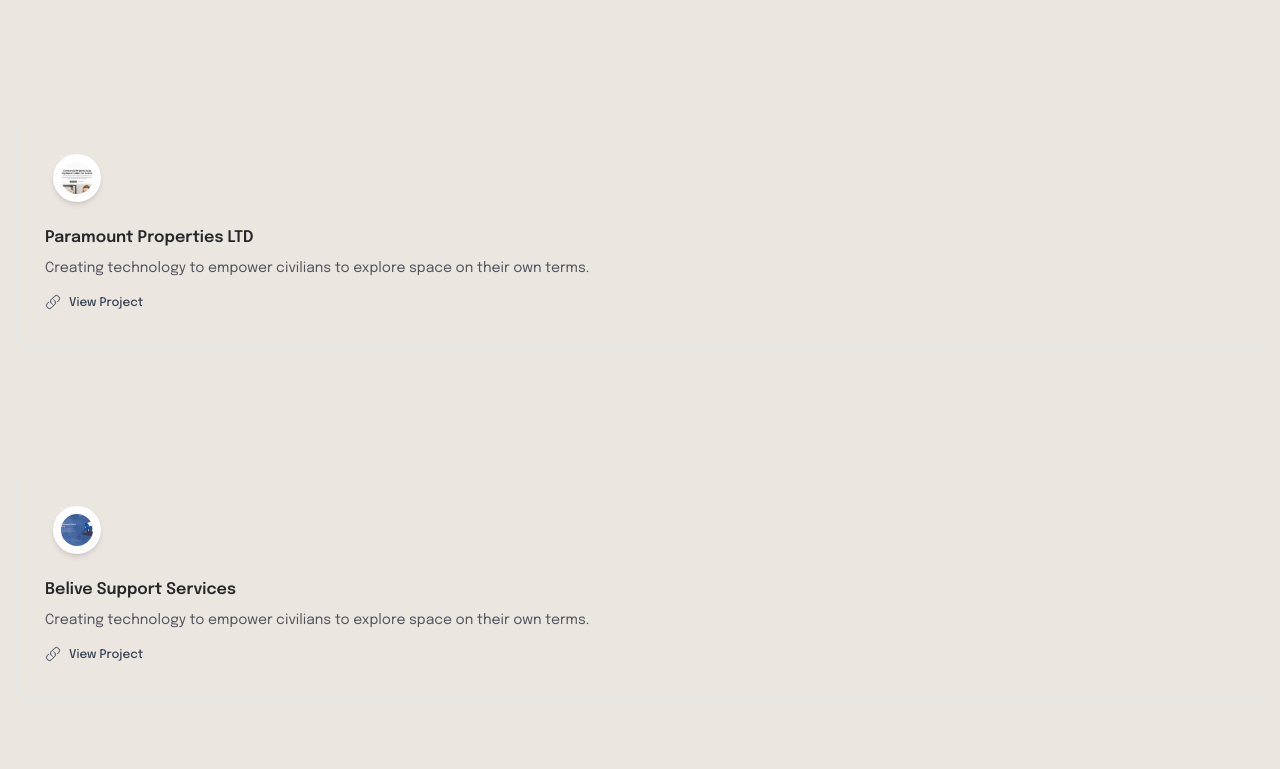
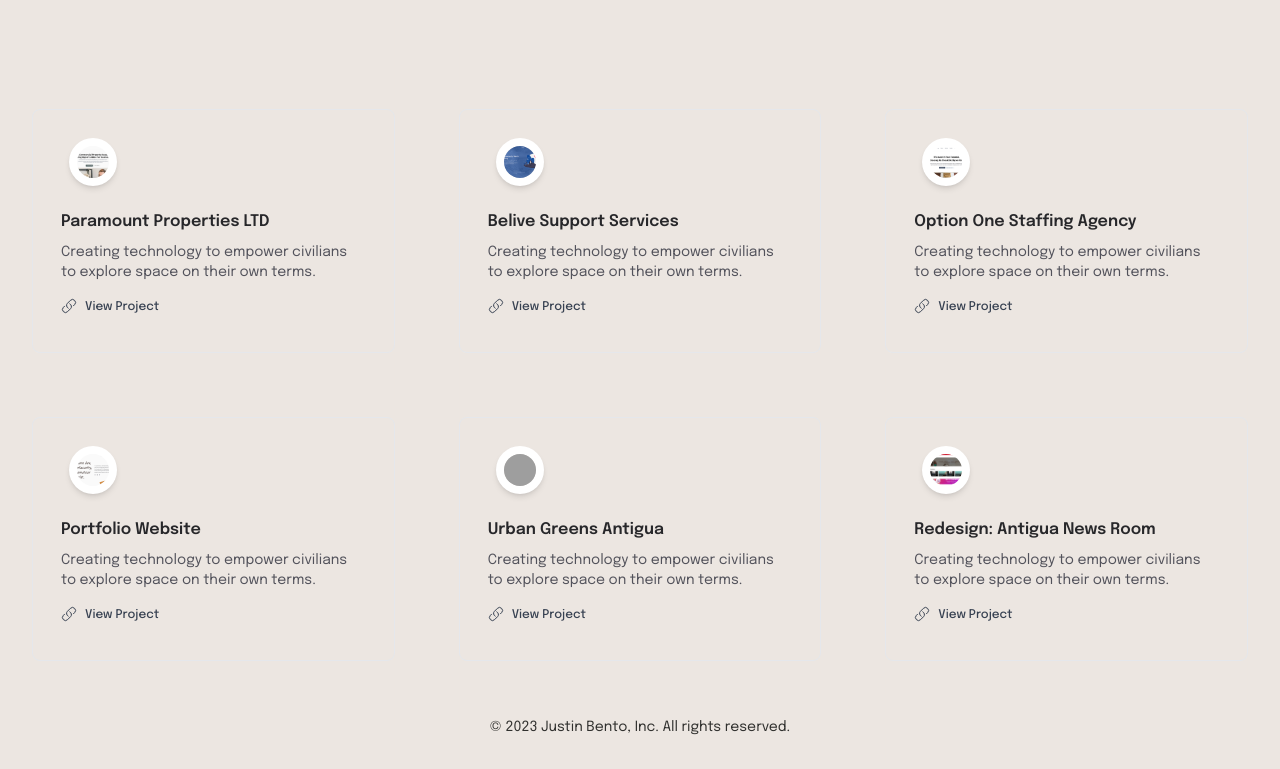
Before and after one commit to Justin-Bento/portfolio, a Next.js app: page /projects in a window 1280 px wide. Shown: the part 411-1180 px from the top of the page. Built offline with nearby package versions, Linux system fonts and the light colour scheme; grey boxes are pictures that could not be loaded.

Commit message:
updated project layout to have a 3-column grid on large displays and reduce on smaller displays

```diff
--- a/pages/projects.tsx
+++ b/pages/projects.tsx
@@ -13,11 +13,11 @@ export default function projects() {
         <meta name="description" content="Join me, on this adventure through my portfolio. Experience my passion for design, dev, and music all located  in one convenient place." />
       </Head>
       <Header />
-      <main className="">
-        <section className="p-4 my-12 md:my-24">
+      <main className="p-4">
+        <section className="my-12 md:my-24">
           <h1 className="text-5xl leading-relaxed capitalize lg:leading-[7rem] lg:text-8xl font-display text-[#443733]">Things I’ve made trying to put my dent in the space.</h1>
         </section>
-        <section className="flex flex-col gap-24">
+        <section className="grid grid-cols-1 gap-8 md:grid-cols-2 lg:grid-cols-3">
           {project_history.map((data: any) => {
             return <Project_Card key={data.title.toString()} Link={`projects/${data.title.toLowerCase().replace(/ /g, '-')}`} Headline={data.title} Media={data.Image} />
           })}
```
